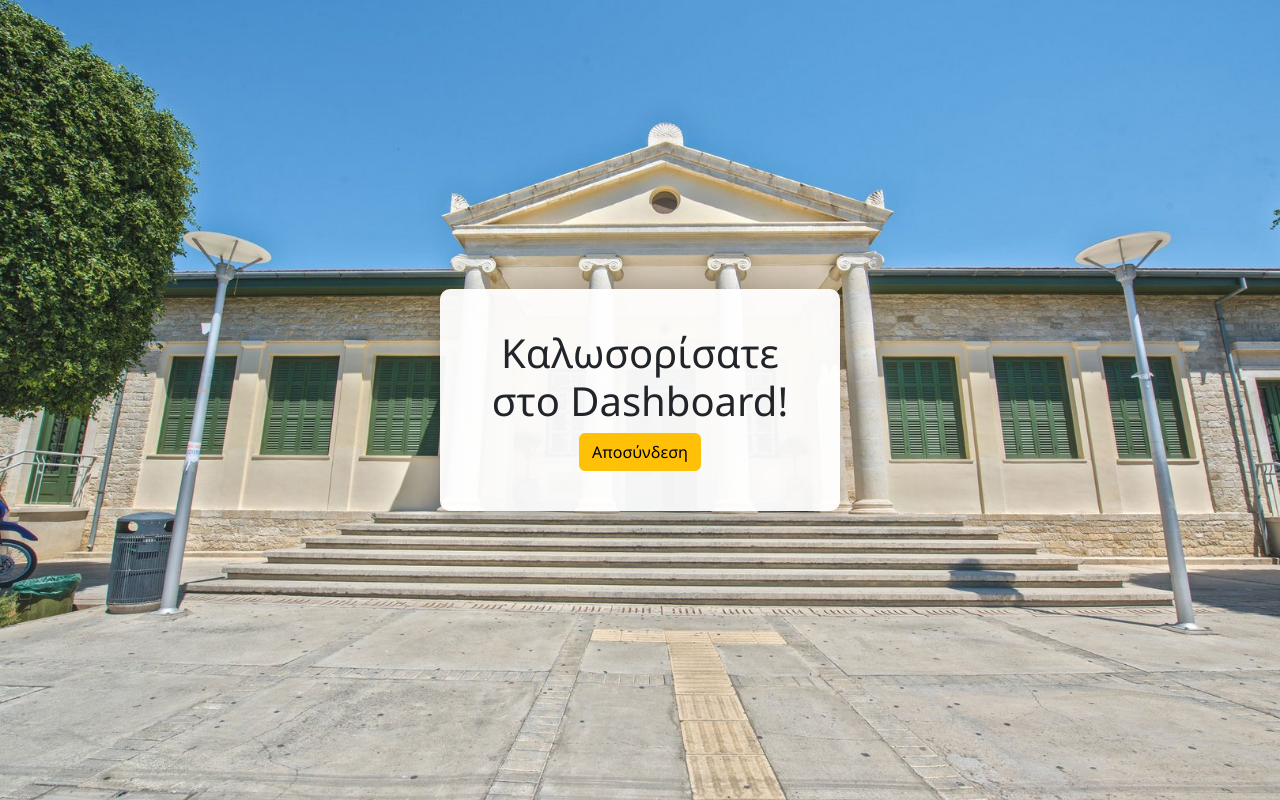
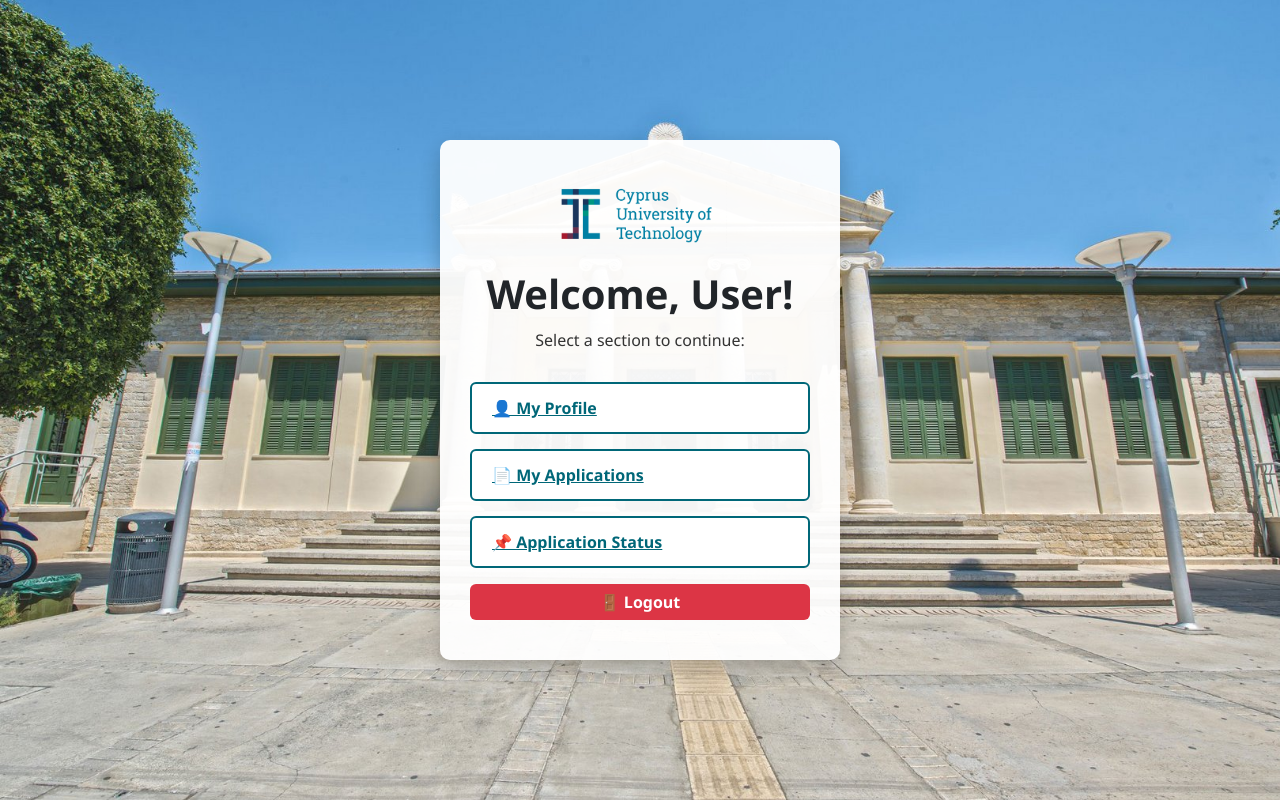
Before and after one commit to AlkisEll/CEI_326-Project, a PHP site: page /login-register/ in a window 1280 px wide. Run offline with PHP 8.4, Linux system fonts and the light colour scheme; the visitor is signed in with stand-in values (Sample User, id 1).

Commit message:
Add files via upload

```diff
--- a/login-register/index.php
+++ b/login-register/index.php
@@ -2,22 +2,87 @@
 session_start();
 if (!isset($_SESSION["user"])) {
    header("Location: login.php");
+   exit();
 }
+$name = $_SESSION["user"]["full_name"] ?? 'User';
+
 ?>
+
 <!DOCTYPE html>
 <html lang="en">
 <head>
     <meta charset="UTF-8">
-    <meta http-equiv="X-UA-Compatible" content="IE=edge">
-    <meta name="viewport" content="width=device-width, initial-scale=1.0">
-    <link rel="stylesheet" href="https://cdn.jsdelivr.net/npm/bootstrap@5.2.2/dist/css/bootstrap.min.css" integrity="sha384-Zenh87qX5JnK2Jl0vWa8Ck2rdkQ2Bzep5IDxbcnCeuOxjzrPF/et3URy9Bv1WTRi" crossorigin="anonymous">
+    <title>User Dashboard</title>
+    <link rel="stylesheet" href="https://cdn.jsdelivr.net/npm/bootstrap@5.2.2/dist/css/bootstrap.min.css">
     <link rel="stylesheet" href="style.css">
-    <title>User Dashboard</title>
+    <style>
+        .dashboard-btn {
+            display: block;
+            width: 100%;
+            padding: 12px 20px;
+            margin-bottom: 15px;
+            border: 2px solid #006778;
+            border-radius: 6px;
+            background-color: white;
+            color: #006778;
+            font-weight: bold;
+            font-size: 16px;
+            text-align: left;
+            transition: all 0.2s ease-in-out;
+        }
+
+        .dashboard-btn:hover {
+            background-color: #006778;
+            color: white;
+        }
+
+        .logout-btn {
+            background-color: #dc3545;
+            border: none;
+            color: white;
+            font-weight: bold;
+        }
+
+        .logout-btn:hover {
+            background-color: #b02a37;
+        }
+
+        .dashboard-card {
+            width: 100%;
+            max-width: 400px;
+            padding: 40px 30px;
+            background-color: rgba(255, 255, 255, 0.95);
+            border-radius: 10px;
+            box-shadow: 0 8px 20px rgba(0, 0, 0, 0.2);
+            text-align: center;
+        }
+
+        .dashboard-card h1 {
+            font-weight: bold;
+            margin-bottom: 10px;
+        }
+
+        .dashboard-card p {
+            margin-bottom: 30px;
+            color: #333;
+        }
+    </style>
 </head>
 <body>
-    <div class="container">
-        <h1>Καλωσορίσατε στο Dashboard!</h1>
-        <a href="logout.php" class="btn btn-warning">Αποσύνδεση</a>
+
+
+    <div class="dashboard-card">
+        <a href="https://www.cut.ac.cy" class="logo-link" target="_blank" title="Go to CUT website"></a>
+        <h1>Welcome, <?php echo htmlspecialchars($name); ?>!</h1>
+        <p>Select a section to continue:</p>
+
+        <a href="my_profile.php" class="dashboard-btn">👤 My Profile</a>
+        <a href="my_applications.php" class="dashboard-btn">📄 My Applications</a>
+        <a href="application_status.php" class="dashboard-btn">📌 Application Status</a>
+
+        <form action="logout.php" method="post" class="mt-3">
+            <button type="submit" class="btn logout-btn w-100">🚪 Logout</button>
+        </form>
     </div>
 </body>
 </html>
```
